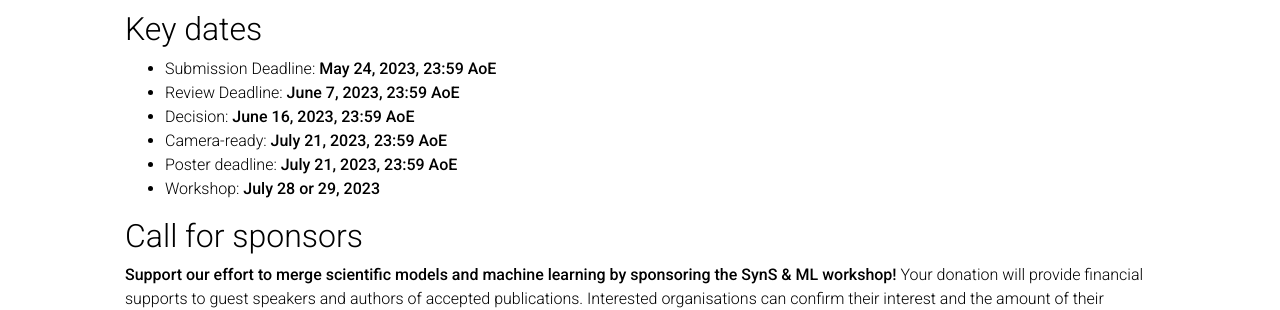
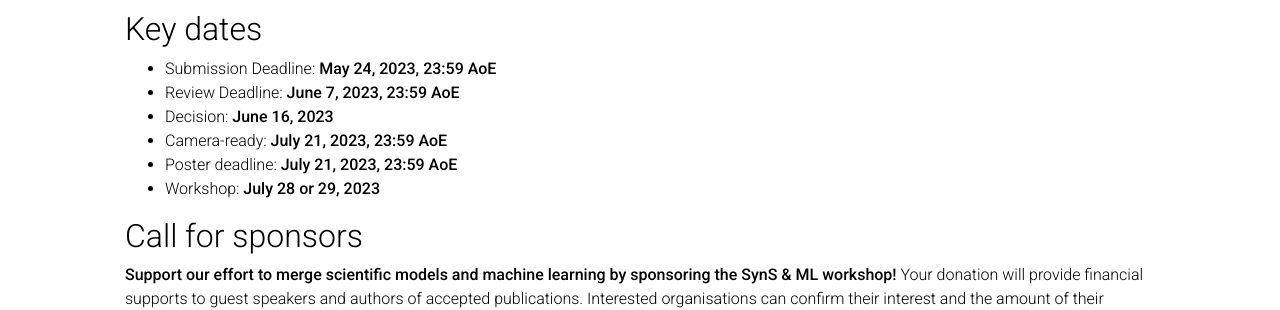
Before and after one commit to syns-ml/2023, a Jekyll site: the page built from _pages/home.md, in a window 1280 px wide and 900 px high, scrolled down 596 px. Shown: the part 153-463 px from the top of the window. Built offline with Jekyll 4.4.1, drawn with Linux system fonts in a browser that asks for light colours; full-size pictures stand in for the smaller copies a plugin makes; a style sheet for code colours, icons or effects is not loaded.

Commit message:
deleted '23:59 AoE' from the decision date

```diff
--- a/_data/keydates.yml
+++ b/_data/keydates.yml
@@ -1,6 +1,6 @@
 submission: May 24, 2023, 23:59 AoE
 review: June 7, 2023, 23:59 AoE
-decision: June 16, 2023, 23:59 AoE
+decision: June 16, 2023
 camera_ready: July 21, 2023, 23:59 AoE
 poster: July 21, 2023, 23:59 AoE
 workshop: July 28 or 29, 2023
```
